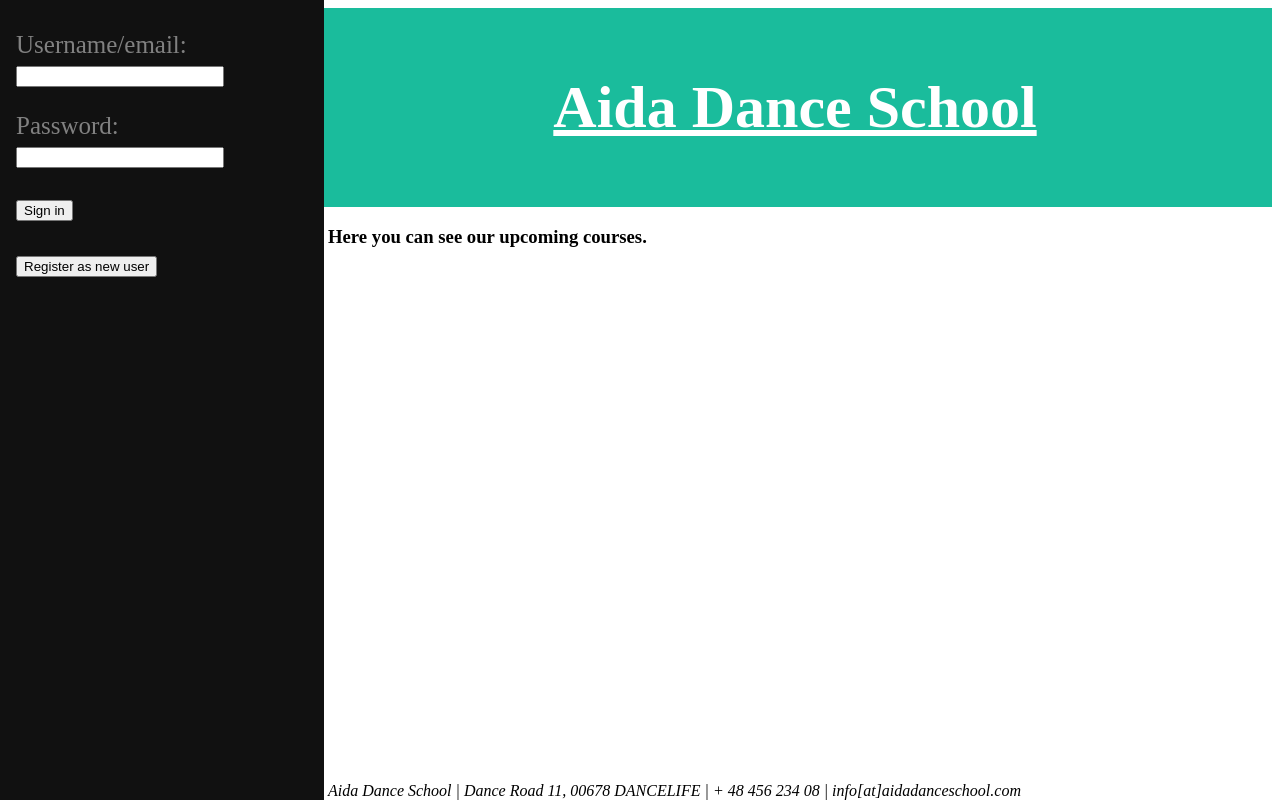
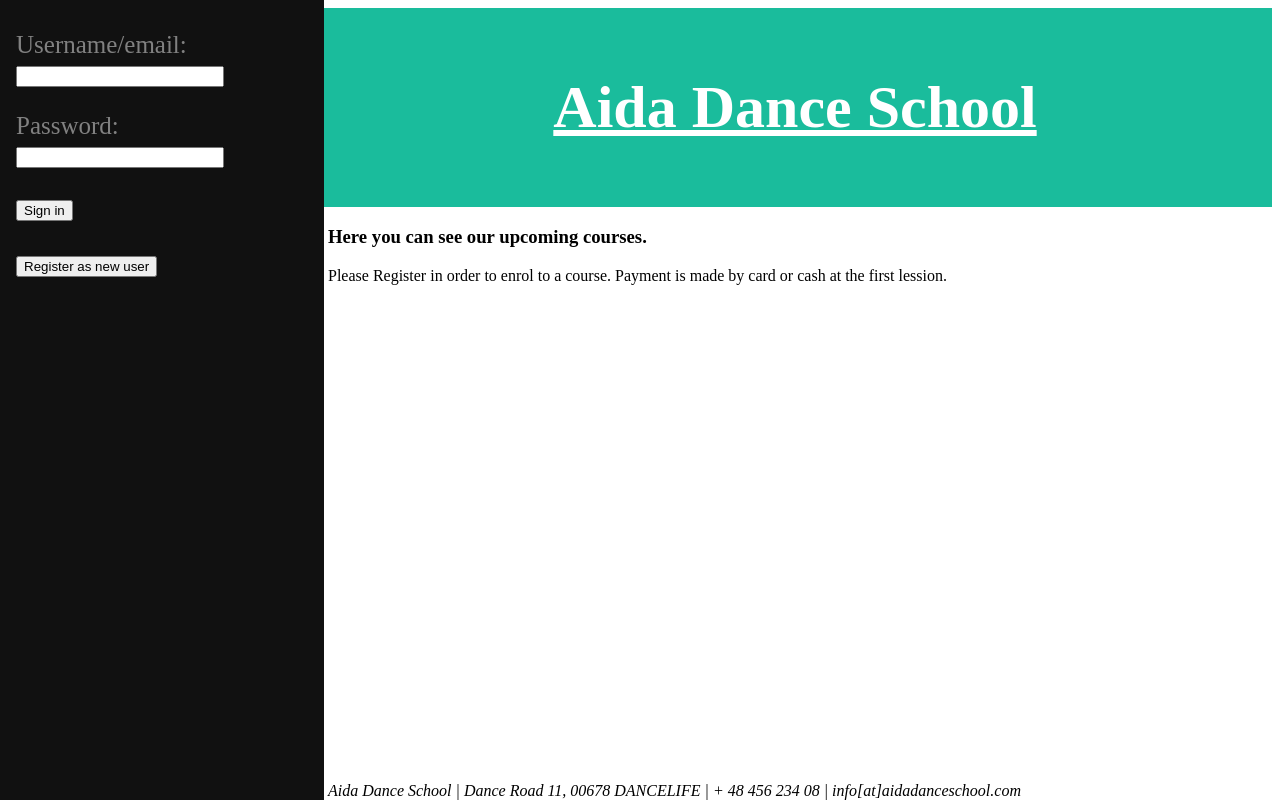
Before and after one commit to chpatola/flask_db, a Flask app: template templates/index.html in a window 1280 px wide. Run offline with Flask 2, Linux system fonts and the light colour scheme; the template is opened without the code that fills it, so the values that code supplies are empty.

Commit message:
Added payment guidelines to landing page

```diff
--- a/templates/index.html
+++ b/templates/index.html
@@ -28,6 +28,7 @@
 
         {% endfor %}
         <h3>All upcoming courses at Aida:</h3>
+        <p>Payment is made by card or cash at the first lession.</p>
 
         {% for course in courses %}
             <ul>
@@ -56,6 +57,7 @@
 
     {% else %} <!-- Landing page for NOT logged in users-->
         <h3>Here you can see our upcoming courses.</h3>
+        <p>Please Register in order to enrol to a course. Payment is made by card or cash at the first lession.</p>
 
         {% for course in courses %}
             <hr>
```
